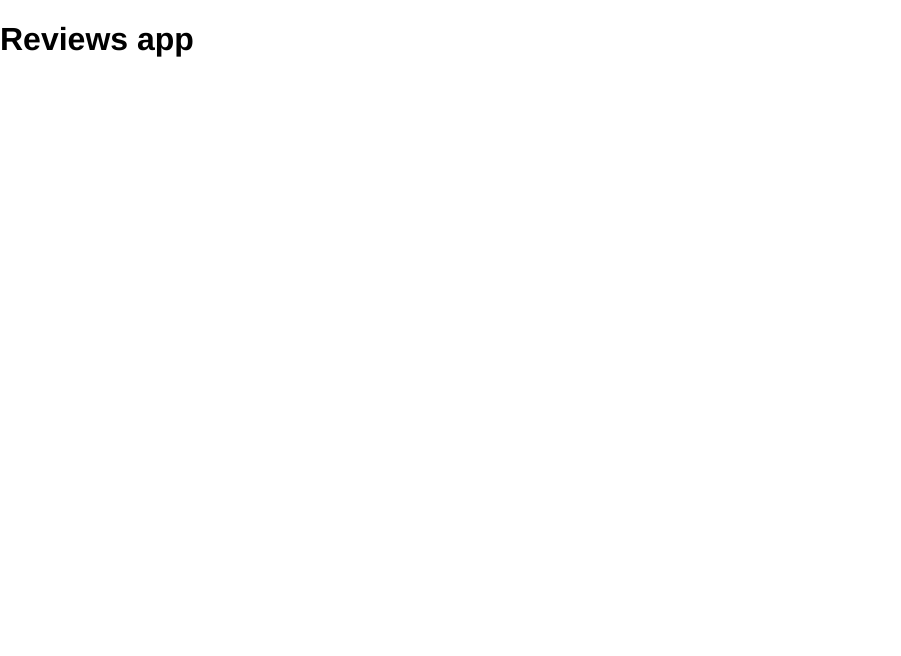
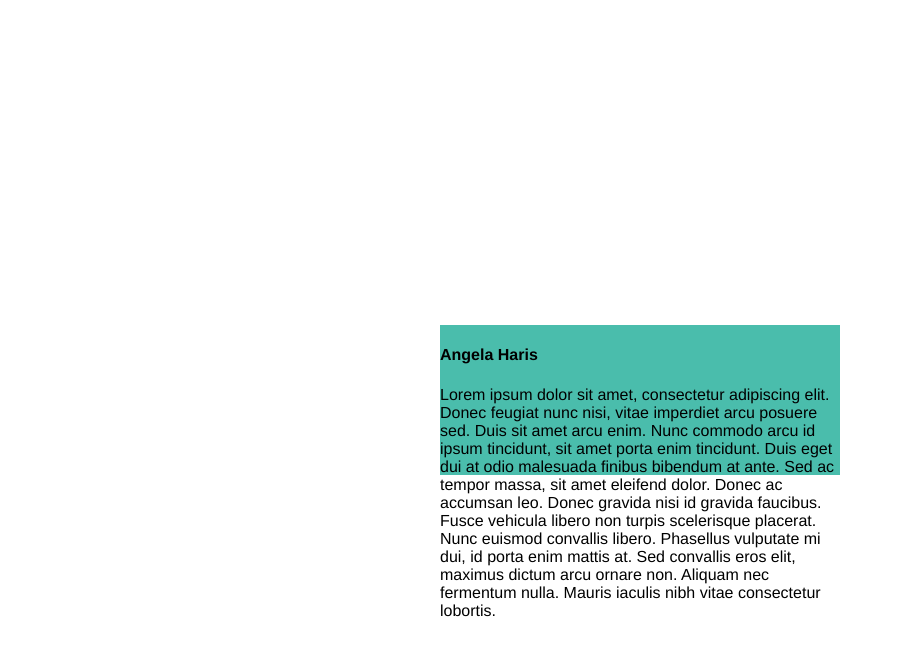
Before and after one commit to metalyx/reviews-react-ts, a React app: page / in a window 1280 px wide. Shown: the top 656 px of the page, without its empty margins (0-901 px from the left). Built offline with nearby package versions, Linux system fonts and the light colour scheme.

Commit message:
#003: Review component initial structure is done. Reviews page is started.

```diff
--- /dev/null
+++ b/src/components/Avatar/Avatar.tsx
@@ -0,0 +1,29 @@
+import React, { useState } from 'react';
+
+interface iAvatar {
+    src?: string;
+    sm?: boolean;
+    lg?: boolean;
+}
+
+const Avatar: React.FC<iAvatar> = ({
+    src,
+    lg = true,
+    sm = false
+}) => {
+    const [imageOnError, setImageOnError] = useState(false);
+
+    return (
+        <>
+            {src && !imageOnError && (
+                <img src={src} onError={() => setImageOnError(true)} />
+            )}
+            {src === undefined || imageOnError && (
+                // Mock image here
+                <></>
+            )}
+        </>
+    );
+};
+
+export default Avatar;
--- /dev/null
+++ b/src/components/Review/Review.css
@@ -0,0 +1,5 @@
+.review {
+    background-color: var(--color-accent);
+    width: 400px;
+    height: 150px;
+}
--- /dev/null
+++ b/src/components/Review/Review.tsx
@@ -0,0 +1,25 @@
+import React from 'react';
+import Avatar from '../Avatar/Avatar';
+import './Review.css';
+
+interface iReview {
+    avatar?: string;
+    name: string;
+    text: string;
+}
+
+const Review: React.FC<iReview> = ({ name, text, avatar }) => {
+    return (
+        <div className="review">
+            <Avatar src={avatar} />
+            <h4 className='reviewAuthor'>
+                {name}
+            </h4>
+            <p className='reviewText'>
+                {text}
+            </p>
+        </div>
+    );
+};
+
+export default Review;
--- a/src/index.tsx
+++ b/src/index.tsx
@@ -1,12 +1,13 @@
 import React from 'react';
 import { createRoot } from 'react-dom/client';
 import './index.css';
+import Reviews from './pages/Reviews/Reviews';
 
 const container = document.getElementById('root');
 
 if (container) {
     const root = createRoot(container);
-    root.render(<h1>Reviews app</h1>);
+    root.render(<Reviews />);
 } else {
     throw new Error ('App crashed... Document\'s root not found.');
 }
--- /dev/null
+++ b/src/pages/Reviews/Reviews.css
@@ -0,0 +1,8 @@
+.reviews {
+    width: 100%;
+    height: 100vh;
+
+    display: flex;
+    justify-content: center;
+    align-items: center;
+}
--- /dev/null
+++ b/src/pages/Reviews/Reviews.tsx
@@ -0,0 +1,30 @@
+import React, { useState } from 'react';
+import Review from '../../components/Review/Review';
+import { REVIEWS } from '../../data/reviews';
+import './Reviews.css';
+
+const Reviews: React.FC = () => {
+    const [visibleReviewId, setVisibleReviewId] = useState(1);
+
+    return (
+        <div className='reviews'>
+            {REVIEWS.map(({ id, author, avatar, text }) => {
+                if (visibleReviewId === id) {
+                    return (
+                        <Review
+                            key={id}
+                            name={author}
+                            text={text}
+                        />
+                    )
+                } else {
+                    return (
+                        <React.Fragment key={id} />
+                    )
+                }
+            })}
+        </div>
+    );
+};
+
+export default Reviews;
```
Also changed, not shown: src/components/Avatar/Avatar.css (added).
